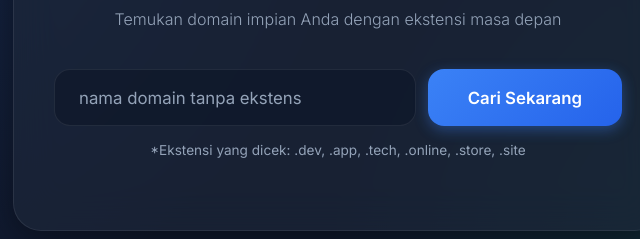
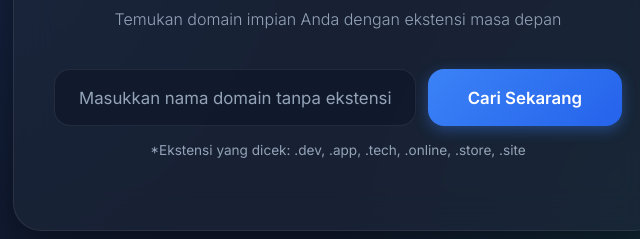
Before and after one commit to apeprustandi/cek-domain-api, a website: page pages/index.html in a window 1280 px wide. Shown: the part 331-570 px from the top of the page, 302-942 px from the left. Drawn offline with Linux system fonts and the light colour scheme.

Commit message:
Mengembalikan placeholder ke teks sebelumnya

```diff
--- a/pages/index.html
+++ b/pages/index.html
@@ -283,7 +283,7 @@
         <h1>Cek Domain Keren</h1>
         <p class="subtitle">Temukan domain impian Anda dengan ekstensi masa depan</p>
         <div class="input-group">
-            <input type="text" id="domainInput" placeholder="nama domain tanpa ekstens" autocomplete="off" spellcheck="false">
+            <input type="text" id="domainInput" placeholder="Masukkan nama domain tanpa ekstensi" autocomplete="off" spellcheck="false">
             <button id="searchBtn">
                 <span id="btnText">Cari Sekarang</span>
                 <div class="loader" id="loader"></div>
```
